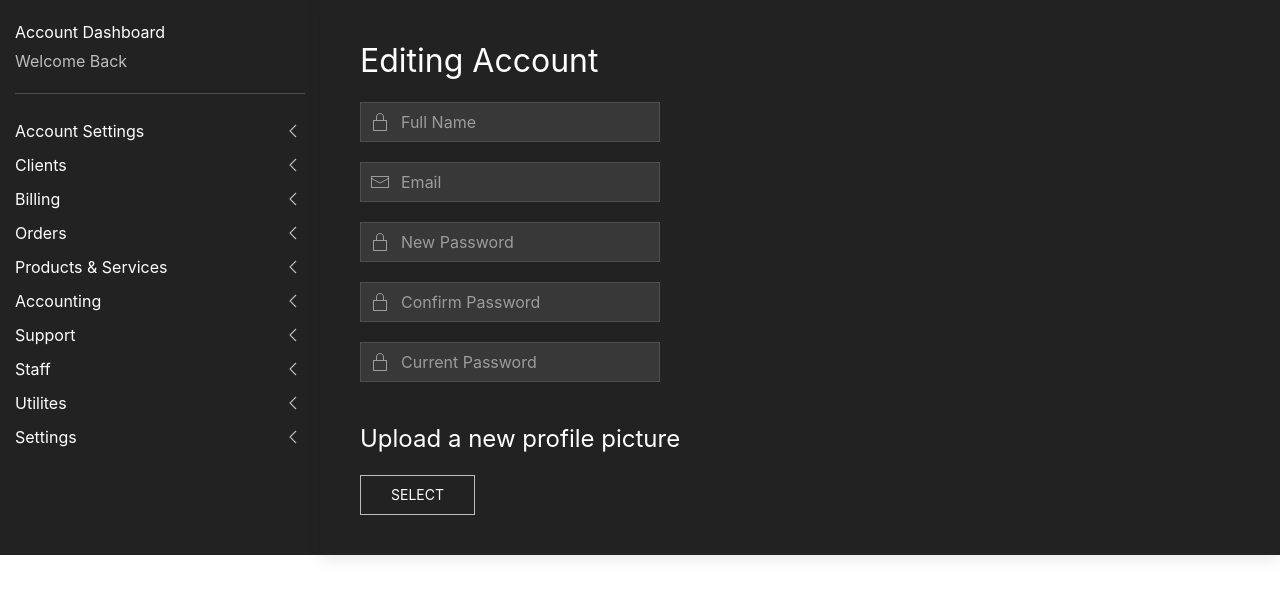
After one commit to tmt307/Billing-Panel, a PHP site: page /edit-account.php in a window 1280 px wide. The commit adds this page. Shown: the top 596 px of the page. Run offline with PHP 8.4, Linux system fonts and the light colour scheme; the visitor is signed in with stand-in values (Sample User, id 1); data that the repository does not hold is empty.

Commit message:
index and profile account changes UI
index and profile account changes UI

```diff
--- /dev/null
+++ b/edit-account.php
@@ -0,0 +1,59 @@
+
+<?php require_once('includes/header.php'); ?>
+
+<?php require_once('includes/navigation-bar.php'); ?>
+
+ <div class="uk-width-3-4 uk-card uk-card-secondary uk-card-body" >
+
+<h2> Editing Account </h2>
+
+
+    <div class="uk-margin">
+        <div class="uk-inline">
+            <a class="uk-form-icon" href="#"  uk-icon="icon: lock"></a>
+            <input class="uk-input" type="text"  placeholder="Full Name" >
+        </div>
+    </div>
+
+
+    <div class="uk-margin">
+        <div class="uk-inline">
+            <a class="uk-form-icon" href="#"  uk-icon="icon: mail"></a>
+            <input class="uk-input" type="text"  placeholder="Email" >
+        </div>
+    </div>
+
+
+    <div class="uk-margin">
+        <div class="uk-inline">
+            <a class="uk-form-icon" href="#"  uk-icon="icon: lock"></a>
+            <input class="uk-input" type="text"  placeholder="New Password" >
+        </div>
+    </div>
+
+
+    <div class="uk-margin">
+        <div class="uk-inline">
+            <a class="uk-form-icon" href="#"  uk-icon="icon: lock"></a>
+            <input class="uk-input" type="text"  placeholder="Confirm Password" >
+        </div>
+    </div>
+
+
+    <div class="uk-margin">
+        <div class="uk-inline">
+            <a class="uk-form-icon" href="#"  uk-icon="icon: lock"></a>
+            <input class="uk-input" type="text"  placeholder="Current Password" >
+        </div>
+    </div>
+
+    <h3> Upload a new profile picture </h3>
+
+<div class="js-upload" uk-form-custom>
+    <input type="file" multiple>
+    <button class="uk-button uk-button-default" type="button" tabindex="-1">Select</button>
+</div>
+
+
+
+</div>
--- a/includes/navigation-bar.php
+++ b/includes/navigation-bar.php
@@ -107,123 +107,3 @@ $row = $stmt->fetch(PDO::FETCH_ASSOC);
 			</li>
 		</ul>
 	</div>
-
-
-           <div class="uk-width-3-4 uk-card uk-card-secondary uk-card-body" >
-
-  <canvas id="chartjs-0" style="height:380px; width:620px"></canvas>
-  <script>
-    new Chart(document.getElementById("chartjs-0"), {
-      "type": "line",
-      "data": {
-        "labels": ["11-24 13:05", "11-24 19:05", "11-24 22:05", "11-25 10:05", "11-25 14:05", "11-25 19:05", "11-25 23:05", "11-26 10:05", "11-26 13:05", "11-26 18:05", "11-26 22:05"],
-        "datasets": [{
-          "label": "Day Income from last 30 days",
-          "data": [5, 10, 20, 30, 25, 40, 50, 60, 70, 80, 90, 100, 110, 120, 130, 140, 150, 160, 170, 180, 190, 200],
-          "fill": true,
-          "borderColor": "#fffcdc",
-          "lineTension": .4,
-          "pointBorderColor": "blue",
-          "spanGaps": true,
-        }]
-      },
-      "options": {
-        legend: {
-          labels: {
-            fontColor: "white",
-            fontSize: 16
-          }
-        },
-        scales: {
-          yAxes: [{
-            ticks: {
-              fontColor: "white"
-            },
-            gridLines: {
-              display: true,
-              color: "#1e87f0"
-            }
-          }],
-          xAxes: [{
-            ticks: {
-              fontColor: "white",
-            },
-            gridLines: {
-              display: true,
-              color: "#1e87f0"
-            }
-          }]
-        }
-      }
-    });
-  </script>
-</div>
-
-</div>
-
-</div>
-
-
-
-
-    <div class="uk-width-1-1">
-        <div class="uk-card uk-card-secondary uk-card-body">
-
-        	<h5> Recent Orders </h5>
-<table class="uk-table uk-table-middle uk-table-divider">
-    <thead>
-        <tr>
-            <th >#</th>
-            <th >Client Name</th>
-            <th>Product/Service</th>
-            <th>Invoice Date</th>
-            <th>Due Date</th>
-            <th>Payment Gateway</th>
-            <th>Amount Paid</th>
-            <th>Status</th>
-            <th></th>
-        </tr>
-    </thead>
-    <tbody>
-        <tr>
-            <td>1244</td>
-            <td>John Doe (Logic Designs)</td>
-            <td>Logo Design</td>
-            <td>01/08/2019</td>
-            <td>08/08/2019</td>
-            <td>PayPal</td>
-            <td>£150.00</td>
-            <td><button class="uk-button uk-button-primary" type="button">Paid</button></td>
-            <td><button class="uk-button   uk-button-default" type="button">View Order</button></td>
-        </tr>
-    </tbody>
-    <tbody>
-        <tr>
-            <td>1245</td>
-            <td>John Doe (Logic Designs)</td>
-            <td>Logo Design</td>
-            <td>01/08/2019</td>
-            <td>08/08/2019</td>
-            <td>PayPal</td>
-            <td>£150.00</td>
-            <td><button class="uk-button uk-button-danger" type="button">Unpaid</button></td>
-            <td><button class="uk-button  uk-button-default" type="button">View Order</button></td>
-        </tr>
-    </tbody>
-
-
-</table>
-
-
-        </div>
-    </div>
-    <div class="uk-width-1-2">
-        <div class="uk-card uk-card-secondary uk-card-body">1-2</div>
-    </div>
-</div>
-			</div>
-		</div>
-	</div>
-</div>
-
-</div>
```
Also changed, not shown: index.php (+101 -0 lines).
